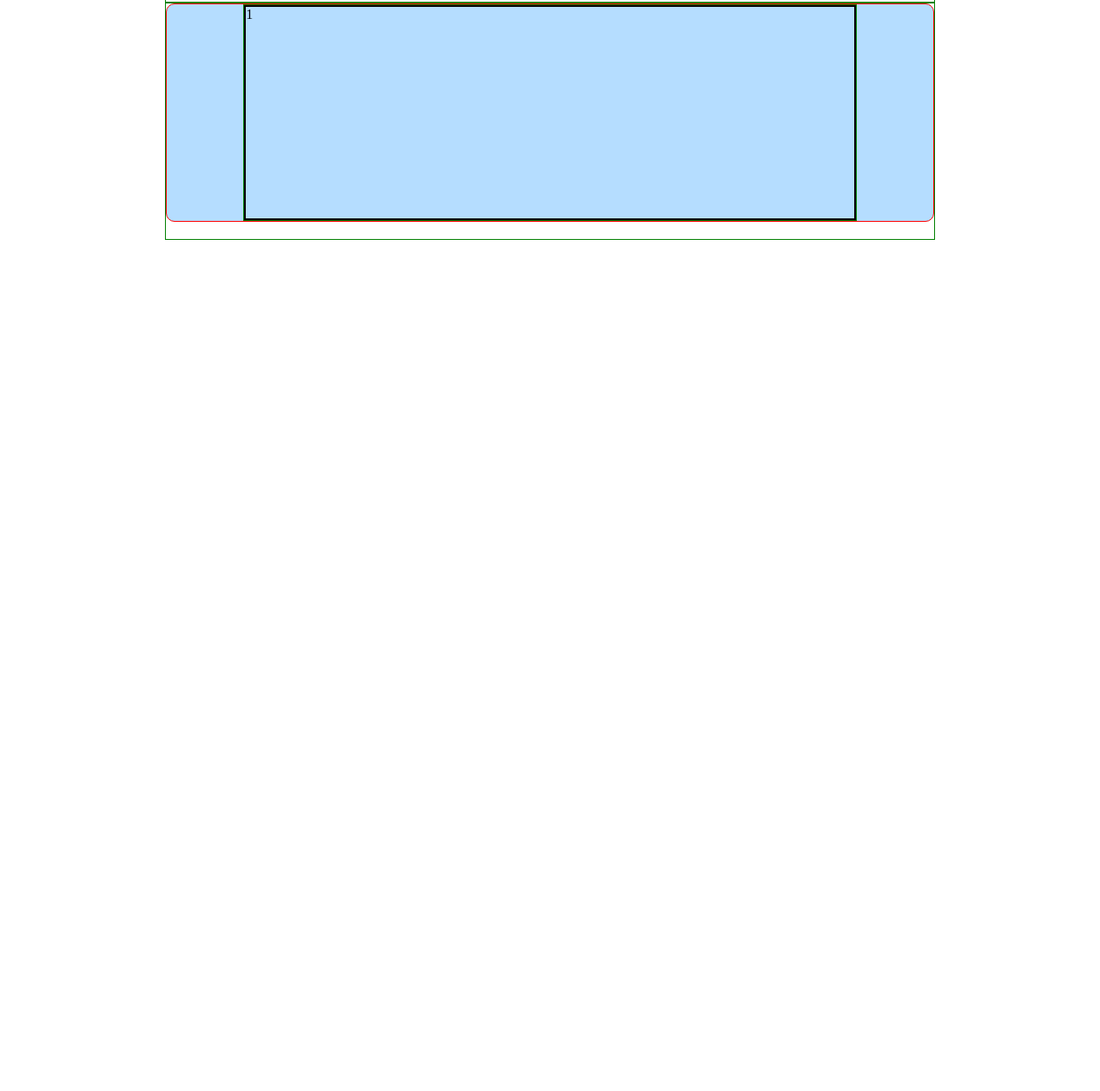
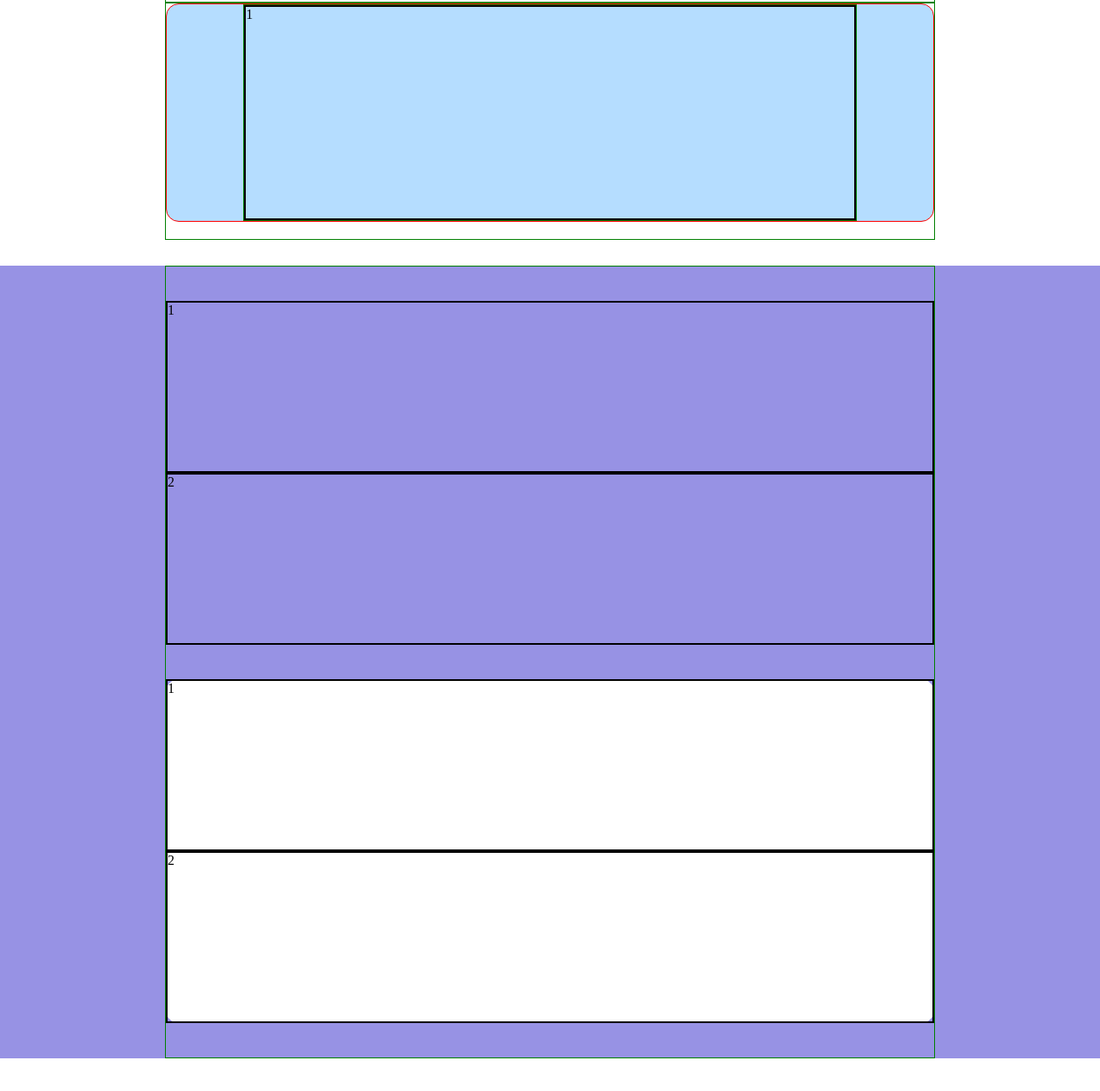
Before and after one commit to Alethepata/htmlcss-responsive-layout, a plain HTML site: page index.html in a window 1280 px wide. Shown: the part 1361-2630 px from the top of the page at 86% size. Before the commit the page ends 1720 px from the top, so only its background shows below. Drawn offline with Linux system fonts and the light colour scheme.

Commit message:
[Add] 2° section

```diff
--- a/css/style.css
+++ b/css/style.css
@@ -24,7 +24,9 @@
 
 :root{
     --blue:#0084fd;
-    --lightblue:#b5ddff
+    --lightblue:#b5ddff;
+    --violet:#9792e4;
+    --white:#ffffff;
 }
 .container{
     width:70%;
@@ -43,6 +45,9 @@
 }
 .space-between{
     justify-content: space-between;
+}
+.border-radius{
+    border-radius: 15px;
 }
 
 /* HEADER */
@@ -66,10 +71,21 @@ section:first-child .container:first-child .row:first-child{
 }
 section:first-child .row{
     background-color: var(--lightblue);
-    border-radius: 10px;
     margin-bottom:20px;
     flex-direction: column ;
     border: 1px solid red;
+}
+section:nth-child(2){
+    background-color: var(--violet);
+    margin-top: 30px;
+}
+section:nth-child(2) .row{
+    margin: 40px 0;
+
+}
+section:nth-child(2) .row:nth-child(2){
+    background-color:var(--white) ;
+
 }
 
 /* /MAIN */
--- a/index.html
+++ b/index.html
@@ -22,7 +22,7 @@
     <main>
         <section>
             <div class="first container debug debug-container">
-                <div class="row flex">
+                <div class="row border-radius flex">
                     <div class="second container">
                         <div class="col debug debug-first-col"> 1</div>
                         <div class="col debug debug-first-col">2</div>
@@ -30,31 +30,43 @@
                 </div>
             </div>
             <div class="first container debug debug-container">
-                <div class="row flex">
+                <div class="row border-radius flex">
                     <div class="second container">
                         <div class="col debug debug-col"> 1</div>
                     </div>
                 </div>
             </div>
             <div class="first container debug debug-container">
-                <div class="row flex">
+                <div class="row border-radius flex">
                     <div class="second container">
                         <div class="col debug debug-col"> 1</div>
                     </div>
                 </div>
             </div>
             <div class="first container debug debug-container">
-                <div class="row flex">
+                <div class="row border-radius flex">
                     <div class="second container">
                         <div class="col debug debug-col"> 1</div>
                     </div>
                 </div>
             </div>
             <div class="first container debug debug-container">
-                <div class="row flex">
+                <div class="row border-radius flex">
                     <div class="second container">
                         <div class="col debug debug-col"> 1</div>
                     </div>
+                </div>
+            </div>
+        </section>
+        <section>
+            <div class="first container">
+                <div class="row">
+                    <div class="col debug debug-first-col">1</div>
+                    <div class="col debug debug-first-col">2</div>
+                </div>
+                <div class="row border-radius">
+                    <div class="col debug debug-first-col">1</div>
+                    <div class="col debug debug-first-col">2</div>
                 </div>
             </div>
         </section>
```
